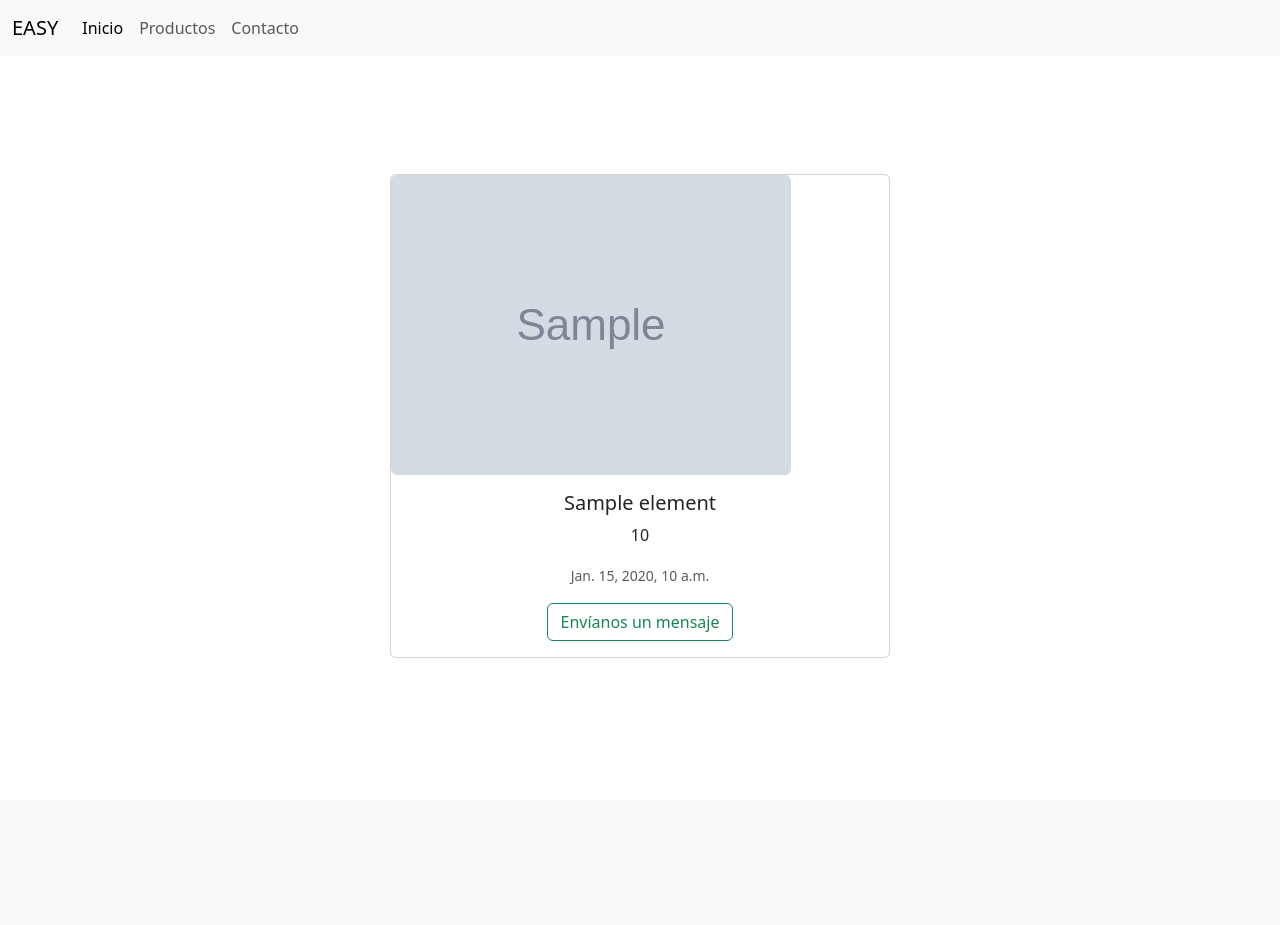
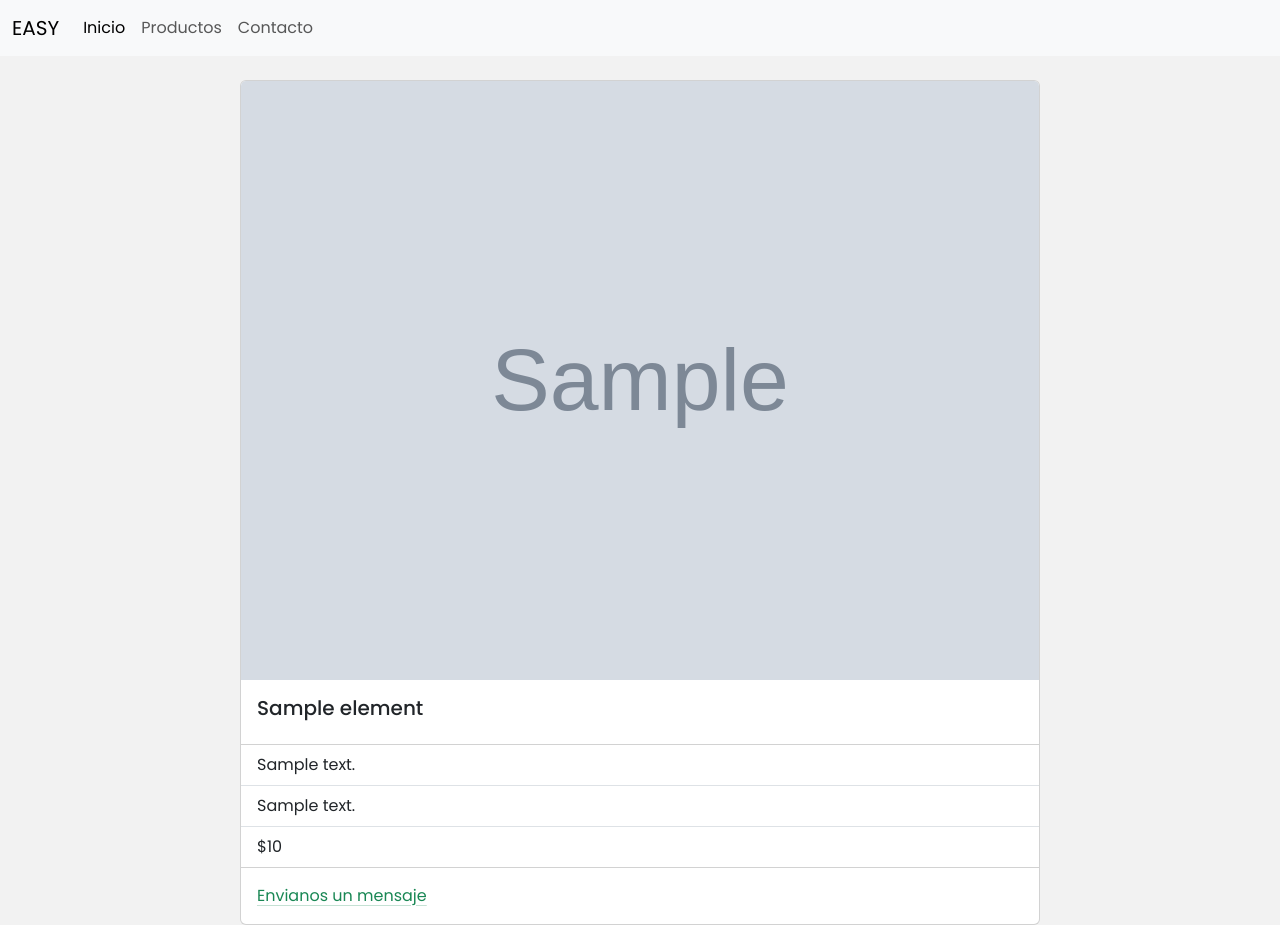
Before and after one commit to nkruiz97/Easy, a Django app: template EASY/elements/templates/elements/detail.html in a window 1280 px wide. Before the commit the page ends 658 px from the top, so only its background shows below. Run offline with Django 3.2, Linux system fonts and the light colour scheme; the template is opened without the code that fills it: most values are stand-ins (such as "Sample title", 1, 10 or a date in 2020); grey boxes marked "Sample" are stand-in pictures; some libraries are stand-ins or nearby versions.

Commit message:
Actualizado: nav y cards

```diff
--- /dev/null
+++ b/EASY/elements/static/css/cards.css
@@ -0,0 +1,207 @@
+/*=============== GOOGLE FONTS ===============*/
+@import url("https://fonts.googleapis.com/css2?family=Poppins:wght@400;500&display=swap");
+
+/*=============== VARIABLES CSS ===============*/
+:root {
+  /*========== Colors ==========*/
+  /*Color mode HSL(hue, saturation, lightness)*/
+  --first-color: hsl(82, 60%, 28%);
+  --title-color: hsl(0, 0%, 15%);
+  --text-color: hsl(0, 0%, 35%);
+  --body-color: hsl(0, 0%, 95%);
+  --container-color: hsl(0, 0%, 100%);
+
+  /*========== Font and typography ==========*/
+  /*.5rem = 8px | 1rem = 16px ...*/
+  --body-font: "Poppins", sans-serif;
+  --h2-font-size: 1.25rem;
+  --small-font-size: .813rem;
+}
+
+/*========== Responsive typography ==========*/
+@media screen and (min-width: 1120px) {
+  :root {
+    --h2-font-size: 1.5rem;
+    --small-font-size: .875rem;
+  }
+}
+
+/*=============== BASE ===============*/
+* {
+  box-sizing: border-box;
+  padding: 0;
+  margin: 0;
+}
+
+body {
+  font-family: var(--body-font);
+  background-color: var(--body-color);
+  color: var(--text-color);
+
+}
+
+img {
+  display: block;
+  max-width: 100%;
+  height: auto;
+}
+
+/*=============== CARD ===============*/
+.container {
+  display: grid;
+  place-items: center;
+  padding-block: 5rem;
+
+
+}
+
+.card__container {
+  display: grid;
+  row-gap: 3.5rem;
+
+}
+
+.card__article {
+  position: relative;
+  overflow: hidden;
+}
+
+.card__img {
+  width: 328px;
+  border-radius: 1.5rem;
+}
+
+.card__data {
+  width: 280px;
+  background-color: var(--container-color);
+  padding: 1.5rem 2rem;
+  box-shadow: 0 8px 24px hsla(0, 0%, 0%, .15);
+  border-radius: 1rem;
+  position: absolute;
+  bottom: -9rem;
+  left: 0;
+  right: 0;
+  margin-inline: auto;
+  opacity: 0;
+  transition: opacity 1s 1s;
+}
+
+.card__description {
+  display: block;
+  font-size: var(--small-font-size);
+  margin-bottom: .25rem;
+}
+
+.card__title {
+  font-size: var(--h2-font-size);
+  font-weight: 500;
+  color: var(--title-color);
+  margin-bottom: .75rem;
+}
+
+.card__button {
+  text-decoration: none;
+  font-size: var(--small-font-size);
+  font-weight: 500;
+  color: var(--first-color);
+}
+
+.card__button:hover {
+  text-decoration: underline;
+}
+
+/* Naming animations in hover */
+.card__article:hover .card__data {
+  animation: show-data 1s forwards;
+  opacity: 1;
+  transition: opacity .3s;
+}
+
+.card__article:hover {
+  animation: remove-overflow 2s forwards;
+}
+
+.card__article:not(:hover) {
+  animation: show-overflow 2s forwards;
+}
+
+.card__article:not(:hover) .card__data {
+  animation: remove-data 1s forwards;
+}
+
+/* Card animation */
+@keyframes show-data {
+  50% {
+    transform: translateY(-10rem);
+  }
+  100% {
+    transform: translateY(-7rem);
+  }
+}
+
+@keyframes remove-overflow {
+  to {
+    overflow: initial;
+  }
+}
+
+@keyframes remove-data {
+  0% {
+    transform: translateY(-7rem);
+  }
+  50% {
+    transform: translateY(-10rem);
+  }
+  100% {
+    transform: translateY(.5rem);
+  }
+}
+
+@keyframes show-overflow {
+  0% {
+    overflow: initial;
+    pointer-events: none;
+  }
+  50% {
+    overflow: hidden;
+  }
+}
+
+/*=============== BREAKPOINTS ===============*/
+/* For small devices */
+@media screen and (max-width: 340px) {
+  .container {
+    margin-inline: 1rem;
+  }
+
+  .card__data {
+    width: 250px;
+    padding: 1rem;
+  }
+}
+
+/* For medium devices */
+@media screen and (min-width: 768px) {
+  .card__container {
+    grid-template-columns: repeat(2, 1fr);
+    column-gap: 1.5rem;
+  }
+}
+
+/* For large devices */
+@media screen and (min-width: 1120px) {
+  .container {
+    height: 100vh;
+  }
+
+  .card__container {
+    grid-template-columns: repeat(3, 1fr);
+  }
+  .card__img {
+    width: 348px;
+  }
+  .card__data {
+    width: 316px;
+    padding-inline: 2.5rem;
+  }
+}
--- a/EASY/elements/static/css/style.css
+++ b/EASY/elements/static/css/style.css
@@ -1,8 +1,3 @@
-html, body {
-  height: 100%;
-  margin: 0;
-  padding: 0;
-}
 
 
 .d-item{
--- a/EASY/elements/templates/base.html
+++ b/EASY/elements/templates/base.html
@@ -7,10 +7,11 @@
     <title>Easy</title>
     <link rel="stylesheet" href="{% static 'bootstrap/css/bootstrap.min.css' %}">
     <link rel="stylesheet" href="{% static 'css/style.css' %}">
+    <link rel="stylesheet" href="{% static 'css/cards.css' %}">
 </head>
 <body>
    <div class="container-fluid m-0 p-0">
-    <nav class="navbar navbar-expand-lg bg-body-tertiary">
+    <nav class="navbar navbar-expand-lg bg-body-tertiary fixed-top">
   <div class="container-fluid">
     <a class="navbar-brand" href="{% url 'elements:index0' %}">EASY</a>
     <button class="navbar-toggler" type="button" data-bs-toggle="collapse" data-bs-target="#navbarNav" aria-controls="navbarNav" aria-expanded="false" aria-label="Toggle navigation">
--- a/EASY/elements/templates/elements/detail.html
+++ b/EASY/elements/templates/elements/detail.html
@@ -14,13 +14,13 @@
 
 
     <!--  -->
-   <div class="container d-flex justify-content-center align-items-center mt-5" style="height: 80vh;">
-     <div class="card mb-3" style="max-width: 500px;">
+   <!-- <div class="container mt-5">
+     <div class="card mb-3" style="max-width: 400px;">
   <div class="row g-0">
     <div class="col-md-4 w-100">
       <img src="{{element.image.url}}" class="img-fluid rounded " alt="...">
     </div>
-    <div class="container d-flex justify-content-center align-items-center text-center">
+    <div class="container">
       <div class="card-body">
         <h5 class="card-title">{{element.title}}</h5>
         <p class="card-text">{{element.price}}</p>
@@ -31,7 +31,26 @@
   </div>
 </div>
 
-   </div>
+   </div> -->
+<div class="container">
+     <div class="card" style="width: 50rem;">
+  <img src="{{element.image.url}}" class="card-img-top" alt="..." style="max-height: 40rem;">
+  <div class="card-body">
+    <h5 class="card-title">{{element.title}}</h5>
+    <!-- <p class="card-text">{{element.content}}</p> -->
+  </div>
+  <ul class="list-group list-group-flush">
+    <li class="list-group-item">{{element.content}}</li>
+    <li class="list-group-item">{{element.description}}</li>
+    <li class="list-group-item">${{element.price}}</li>
+  </ul>
+  <div class="card-body">
+
+      <a href="#" class="link-success link-offset-2 link-underline-opacity-25 link-underline-opacity-100-hover">Envianos un mensaje</a>
+
+  </div>
+</div>
+</div>
 
 
 
```
Also changed, not shown: EASY/elements/templates/elements/index.html (+18 -25 lines), EASY/elements/templates/elements/index1.html (added, +80 -0 lines), EASY/db.sqlite3, EASY/media/elements/remera-palm-angels-301-68be931183715ea9ca16351913577484-1024-1024.webp (added), EASY/media/elements/remera-puma-graphics-vertical-de-hombre-677187-02-blanco.webp (added), EASY/media/elements/truchas-verticales-bc1f0bae6afc1c8dc317507654833027-1024-1024.jpg (added).
